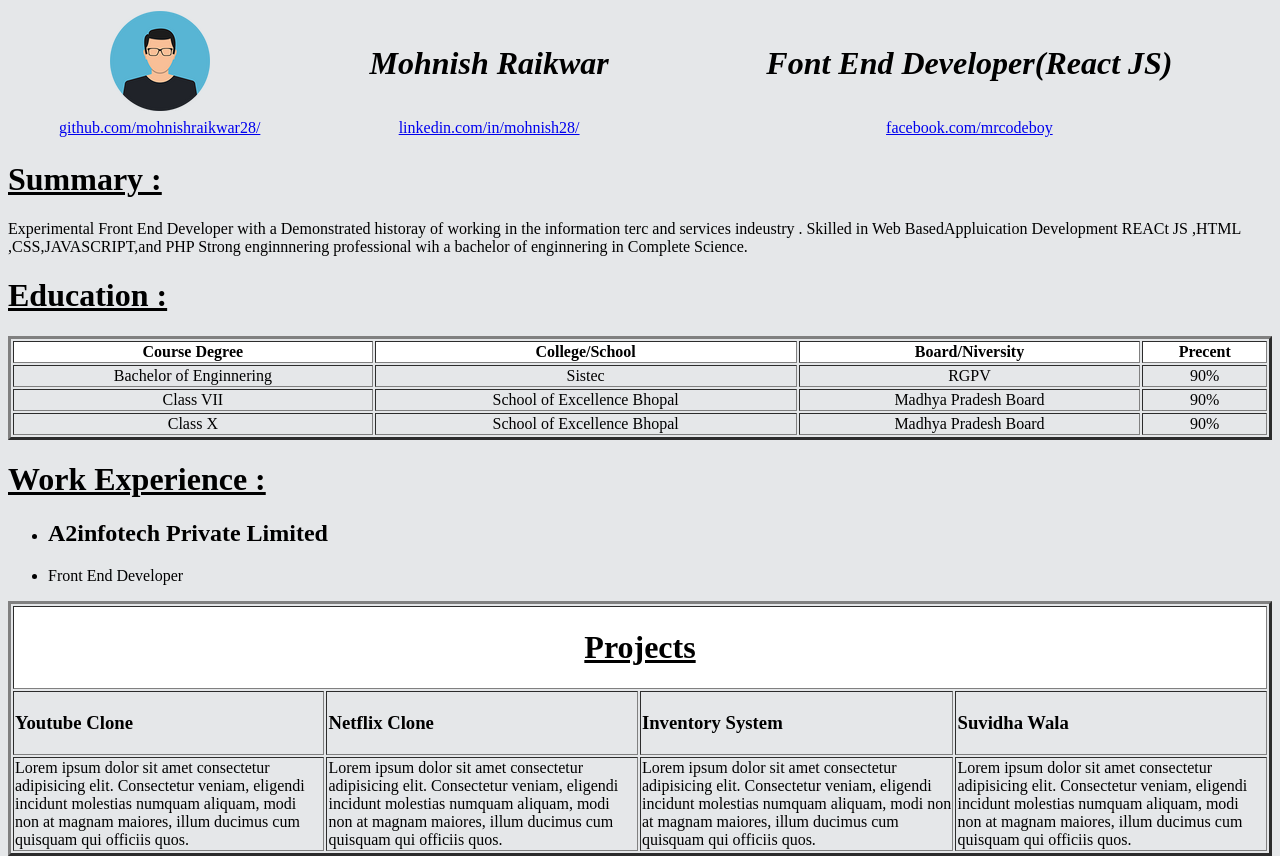
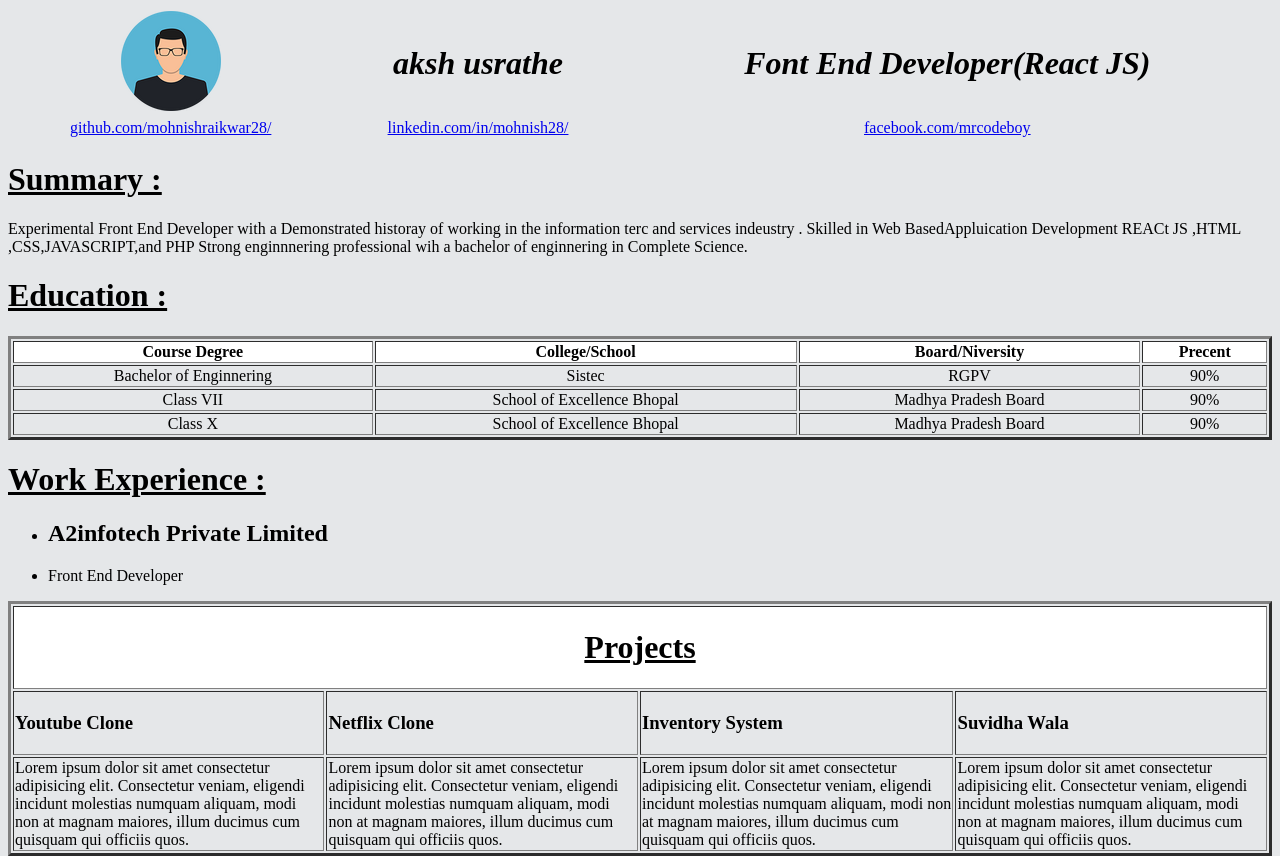
Before and after one commit to aksh-1409/html-projects, a plain HTML site: page Resume/index.html in a window 1280 px wide. Shown: the top 856 px of the page. Drawn offline with Linux system fonts and the light colour scheme.

Commit message:
Update index.html

```diff
--- a/Resume/index.html
+++ b/Resume/index.html
@@ -8,7 +8,7 @@
       <tr align="center">
         <td><img src="images/profile.png" /></td>
         <td>
-          <h1><i>Mohnish Raikwar</i></h1>
+          <h1><i>aksh usrathe</i></h1>
         </td>
         <td>
           <h1><i>Font End Developer(React JS)</i></h1>
```
